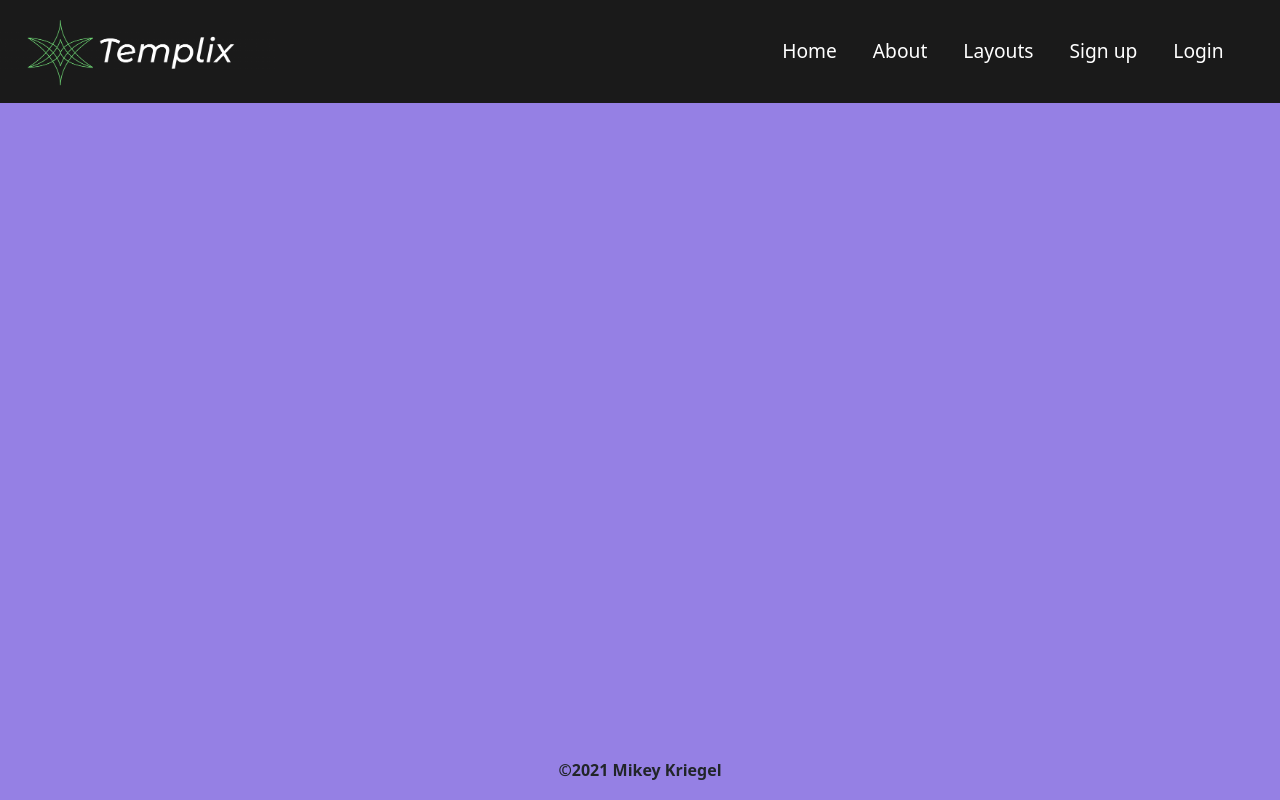
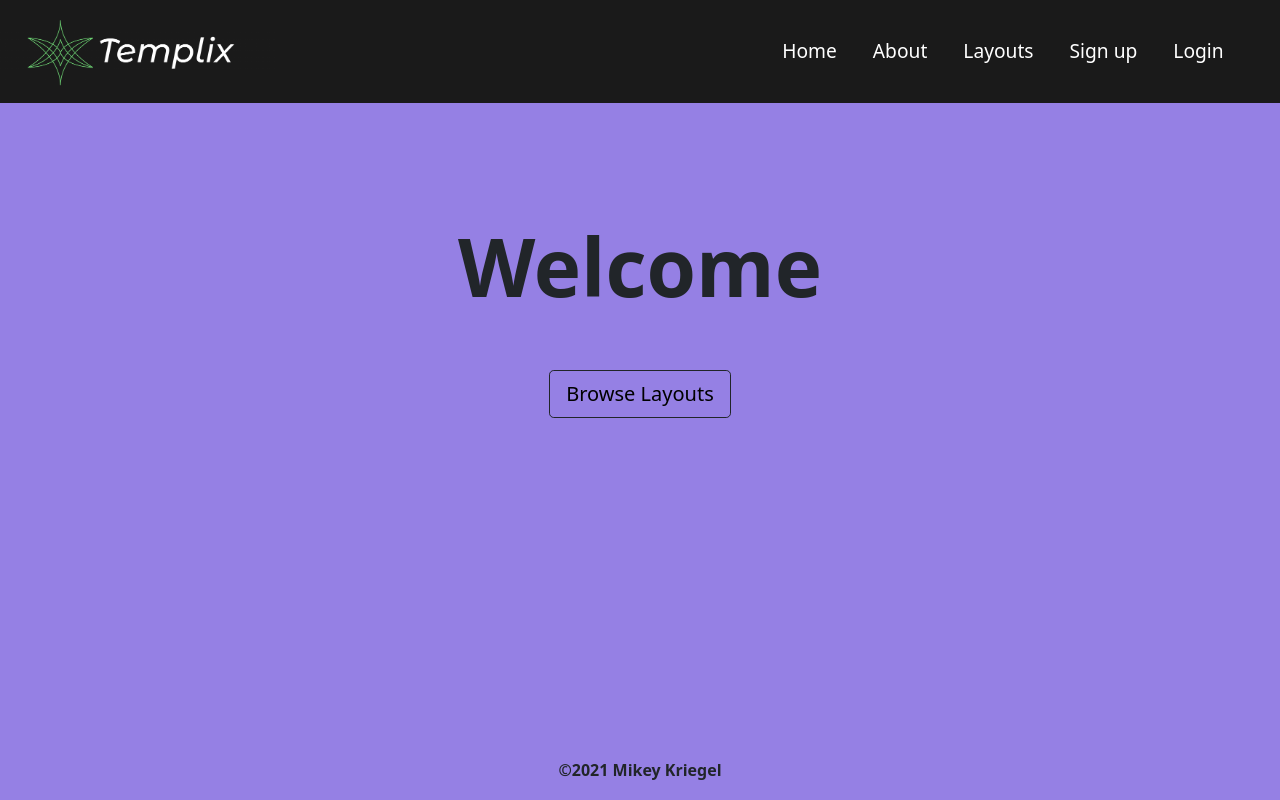
Before and after one commit to mikkrieg/Templix, a React (Create React App) app: page / in a window 1280 px wide. Built offline with nearby package versions, Linux system fonts and the light colour scheme.

Commit message:
Finish Home page styling

```diff
--- a/src/Components/Home.js
+++ b/src/Components/Home.js
@@ -1,14 +1,16 @@
 import React from 'react';
 import Container from 'react-bootstrap/Container';
+import Button from 'react-bootstrap/Button';
 import 'bootstrap/dist/css/bootstrap.min.css';
 import './../Styles/Home.scss';
 
 export default function Home() {
   return(
     <>
-      <div className="background background--color-map">
-        <Container class="body-container">
-          <h1>Hello</h1>
+      <div className='background background--color-map'>
+        <Container className='body-container'>
+          <h1 className='fade-in'>Welcome</h1>
+          <Button className='background--color-map mt-5 text-color' variant='outline-dark' size='lg'>Browse Layouts</Button>
         </Container>
       </div>
     </>
--- a/src/Styles/Home.scss
+++ b/src/Styles/Home.scss
@@ -1,9 +1,34 @@
 
 // Home Styling
+.body-container {
+  padding-top: 17%;
+  text-align: center;
+}
 
-.body-container {
-  padding-top: 6%;
+h1 {
+  font-weight: bold;
+  font-size: 5em;
 }
+
+.text-color {
+  color: #000;
+}
+
+.text-color:hover {
+  color: #FFF;
+  border-color: #FFF
+}
+
+.fade-in {
+  animation: fade 2s ease-in;
+}
+
+@keyframes fade {
+  0% {
+    opacity: 0;
+  }
+}
+
 
 // Animation Stylings
 // Background global
```
Also changed, not shown: src/Components/Footer.js (+5 -5 lines).
